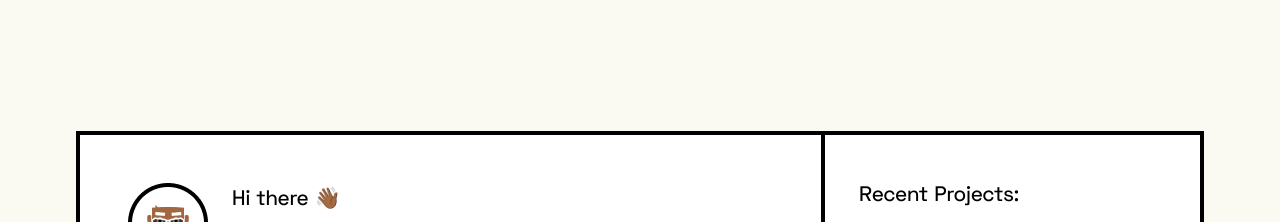
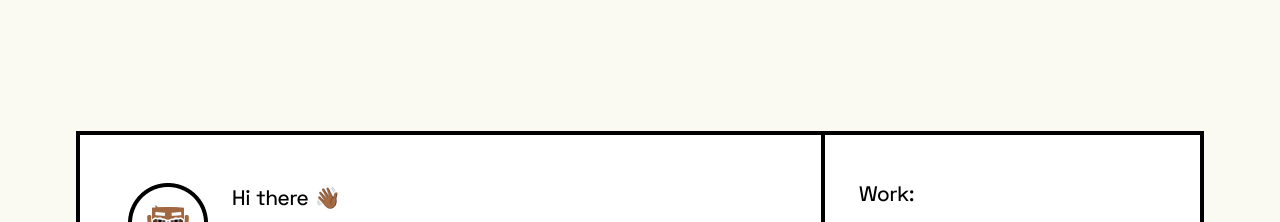
Before and after one commit to IsaacFayemi/issac-fayemi, a plain HTML site: page index.html in a window 1280 px wide. Shown: the top 222 px of the page. Drawn offline with Linux system fonts and the light colour scheme.

Commit message:
Update index.html
Renamed Recent Projects: to Work:

```diff
--- a/index.html
+++ b/index.html
@@ -39,7 +39,7 @@
 
           <section id="projects">
                <div>
-                    <h2 class="tp title">Recent Projects:</h2>
+                    <h2 class="tp title">Work:</h2>
 
                     <div class="all-projects">
                          <a href="https://korty-eo.netlify.app/" target="_blank" rel="noopener noreferrer" aria-label="Korty EO">
```
